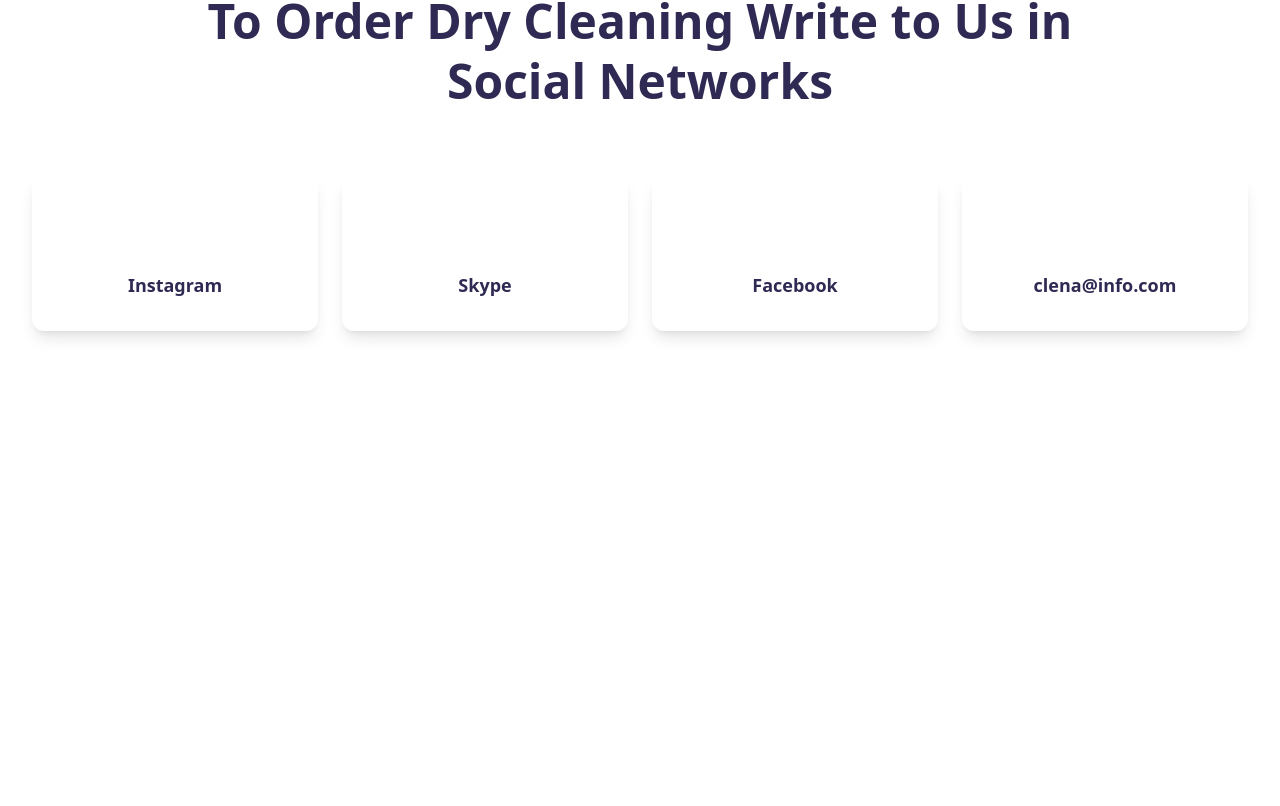
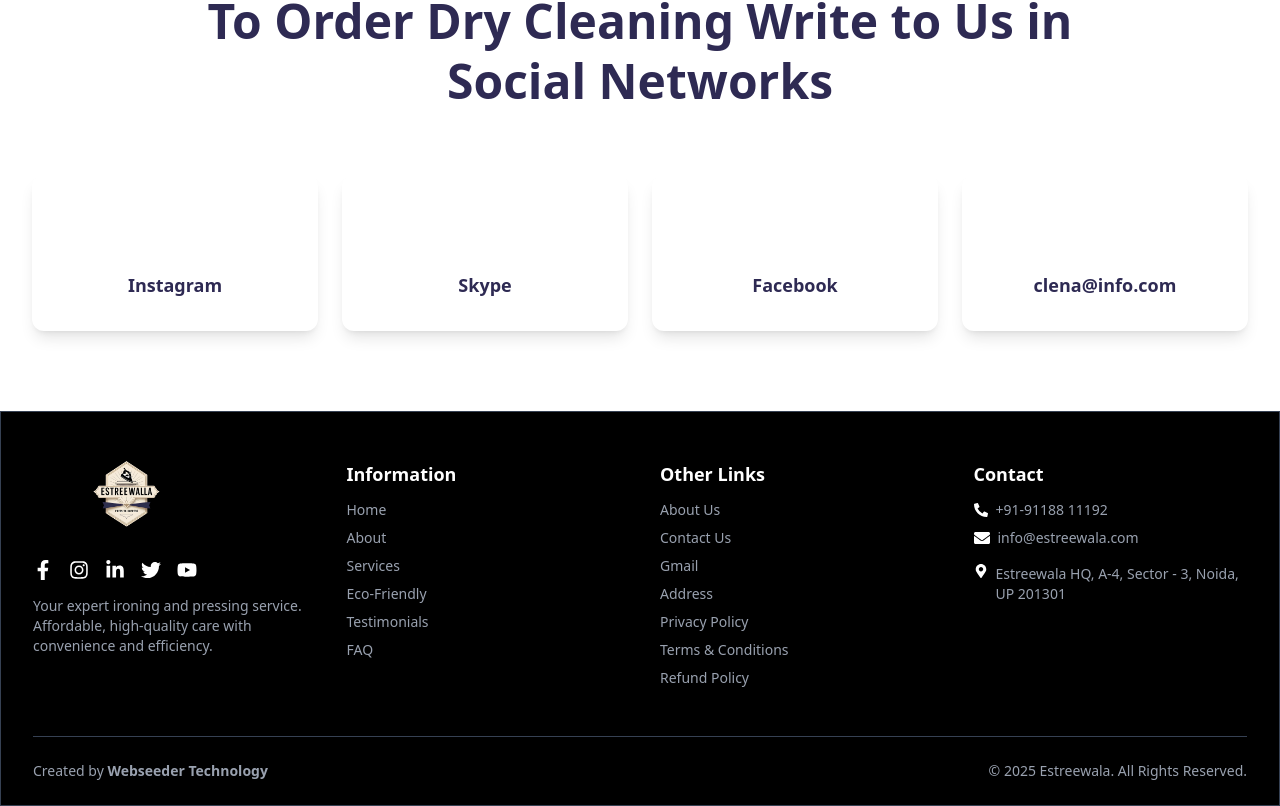
Before and after one commit to sonuweb089/EstreeWaala, a React (Vite) app: page /contact in a window 1280 px wide. Shown: the part 2000-2806 px from the top of the page. Before the commit the page ends 2411 px from the top, so only its background shows below. Built offline with nearby package versions, Linux system fonts and the light colour scheme; some icons are missing.

Commit message:
add footer

```diff
--- a/src/App.jsx
+++ b/src/App.jsx
@@ -69,7 +69,7 @@
           element={
             <>
               {" "}
-              <Contact /> <HomeContact /> <Contactme />{" "}
+              <Contact /> <HomeContact /> <Contactme /> <Footer />{" "}
             </>
           }
         ></Route>
```
